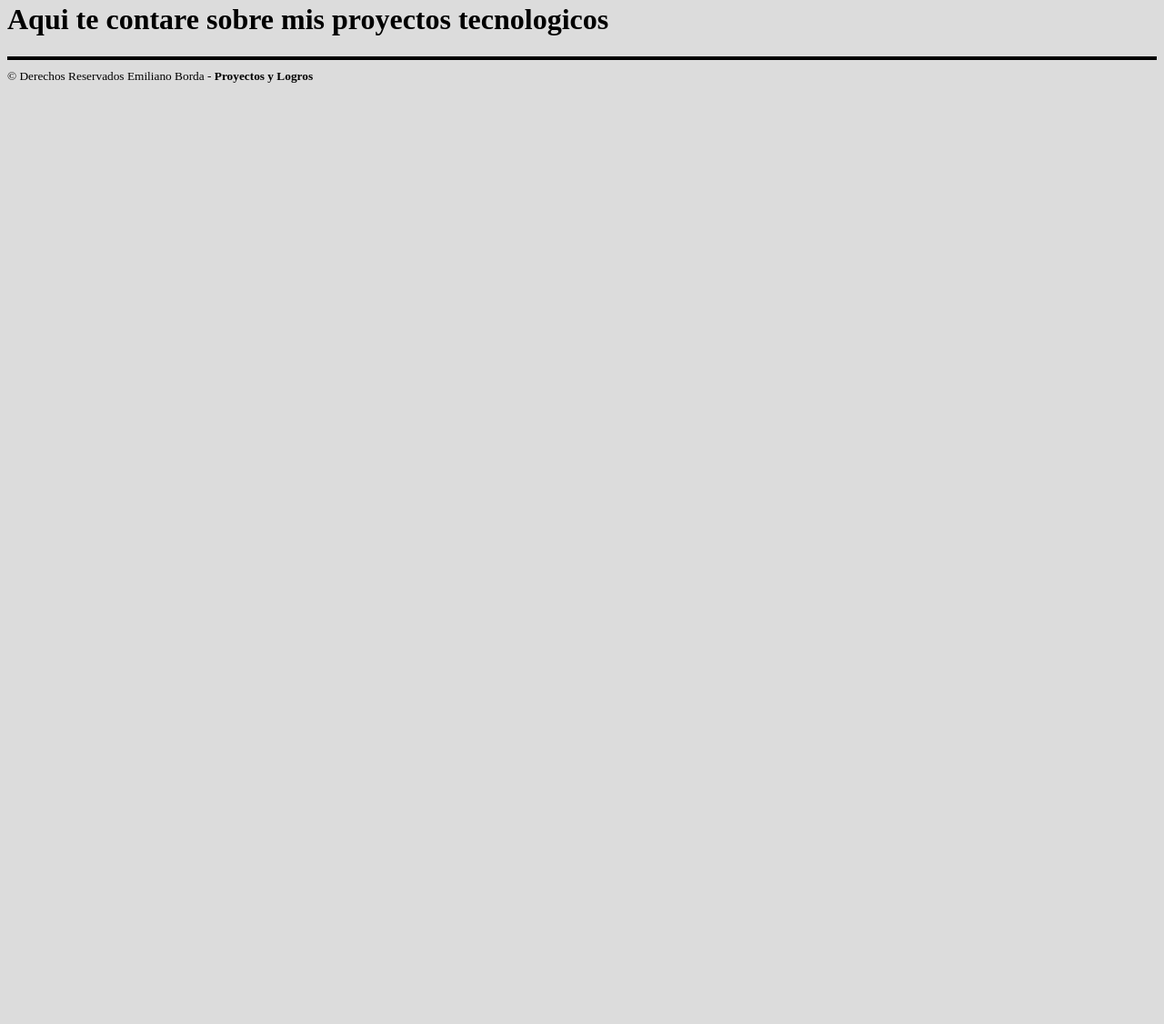
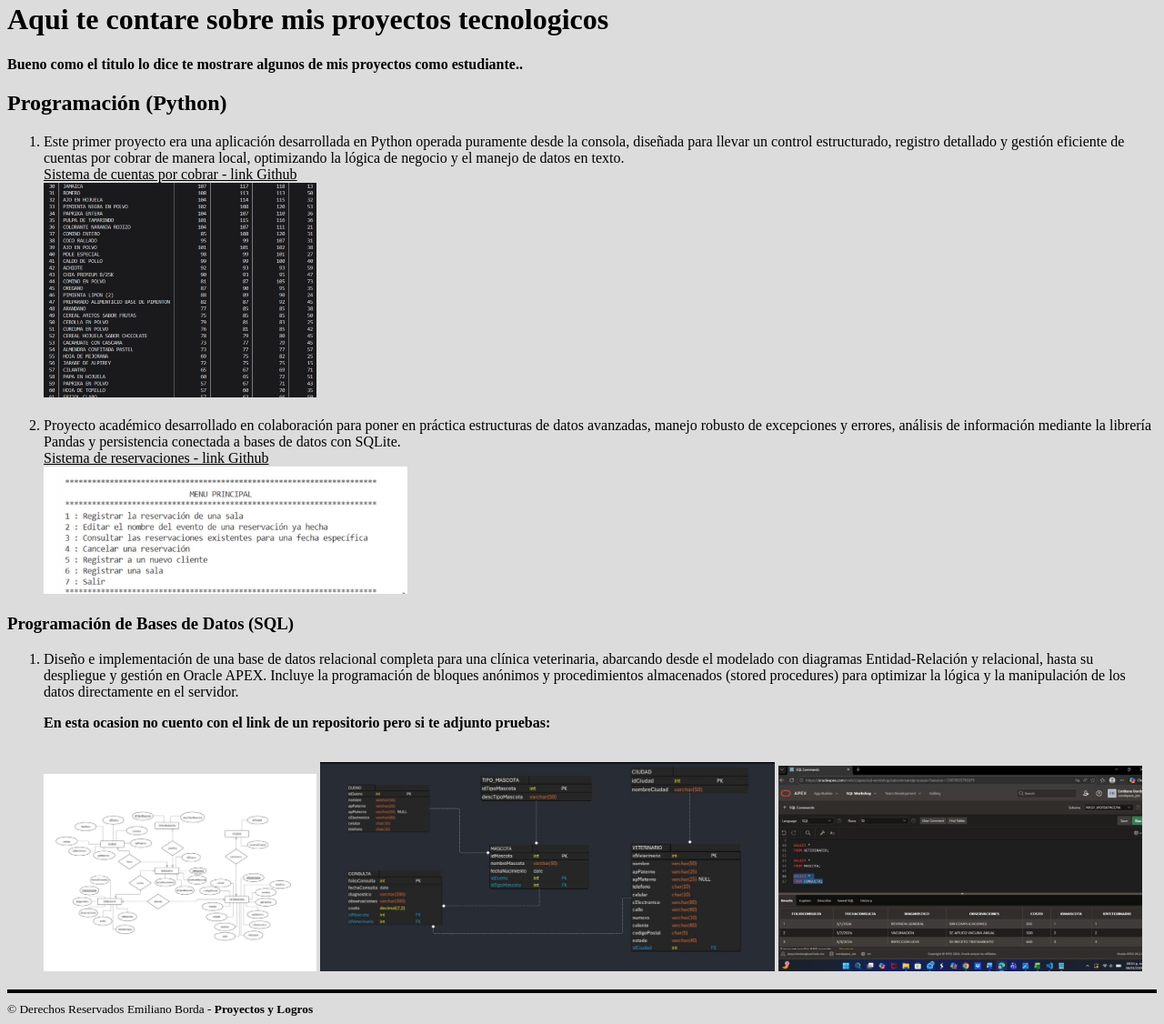
Before and after one commit to emilianobrd/PaginaPractica, a plain HTML site: page proyectos.html in a window 1280 px wide. Shown: the part 56-1182 px from the top of the page at 91% size. Before the commit the page ends 800 px from the top, so only its background shows below. Drawn offline with Linux system fonts and the light colour scheme.

Commit message:
Archivo proyectos listo

```diff
--- a/proyectos.html
+++ b/proyectos.html
@@ -33,6 +33,44 @@
     <hr>
     <main>
         <h1>Aqui te contare sobre mis proyectos tecnologicos</h1>
+        <p><strong>Bueno como el titulo lo dice te mostrare algunos de mis proyectos como estudiante..</strong></p>
+
+        <h2>Programación (Python)</h2>
+        <ol>
+            <li>Este primer proyecto era una aplicación desarrollada en Python operada puramente desde la consola,
+                diseñada para llevar un control estructurado, registro detallado y gestión eficiente de cuentas por
+                cobrar de manera local, optimizando la lógica de negocio y el manejo de datos en texto. <br>
+                <a href="https://github.com/Emiliano4599/PIA_FINANZAS/blob/main/PIA_INVENTARIOS.py" target="_blank">Sistema de
+                    cuentas por cobrar - link Github</a>
+<br>
+                    <img width="300" src="img/cuentas.jpg" alt="Prueba de programa">
+            </li>
+            <br>
+            <li>Proyecto académico desarrollado en colaboración para poner en práctica estructuras de datos avanzadas,
+                manejo robusto de excepciones y errores, análisis de información mediante la librería Pandas y persistencia
+                 conectada a bases de datos con SQLite.
+                 <br>
+                <a href="https://github.com/Emiliano4599/Pia_ESTRDATYPROC" target="_blank">Sistema de
+                    reservaciones - link Github</a>
+                    <br>
+                    <img width="400" src="img/reservaciones.jpg" alt="Prueba de programa">
+            </li>
+        </ol>
+
+        <h3>Programación de Bases de Datos (SQL)</h3>
+        <ol>
+        <li>Diseño e implementación de una base de datos relacional completa para una clínica veterinaria, abarcando desde el modelado con
+            diagramas Entidad-Relación y relacional, hasta su despliegue y gestión en Oracle APEX. Incluye la programación de bloques
+            anónimos y procedimientos almacenados (stored procedures) para optimizar la lógica y la manipulación de los datos directamente en
+             el servidor.
+             <br>
+                <p><b>En esta ocasion no cuento con el link de un repositorio pero si te adjunto pruebas:</b></p>
+<br>
+                    <img width="300" src="img/modeloer.jpg" alt="Modelo ER">
+                    <img width="500" src="img/relacional.jpg" alt="Modelo Relacional">
+                    <img width="400" src="img/codigosql.jpg" alt="Prueba de codigo">
+            </li>
+        </ol>
     </main>
     <aside>
 
```
Also changed, not shown: img/codigosql.jpg (added), img/cuentas.jpg (added), img/modeloer.jpg (added), img/relacional.jpg (added), img/reservaciones.jpg (added).
